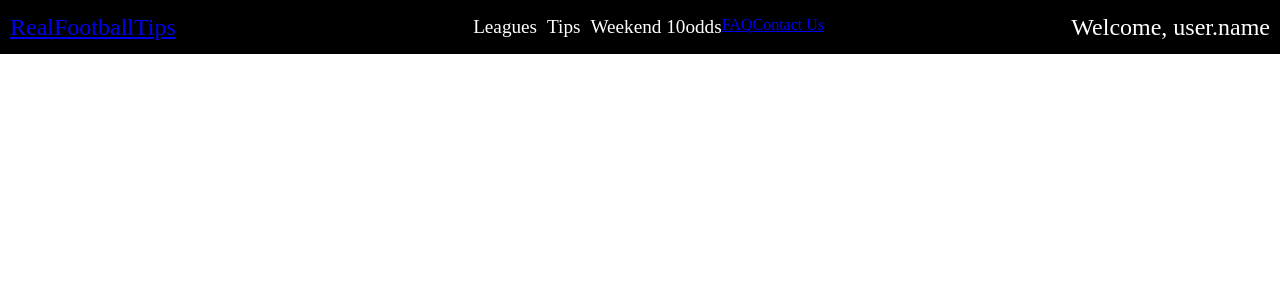
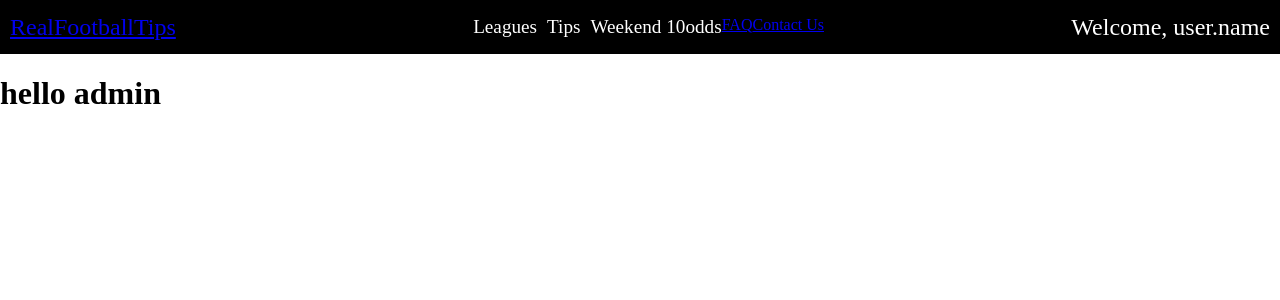
Before and after one commit to diamond-nicholas/football_tip, a React (Create React App) app: page /adminDashboard in a window 1280 px wide. Shown: the top 300 px of the page. Built offline with nearby package versions, Linux system fonts and the light colour scheme.

Commit message:
add admin page

```diff
--- /dev/null
+++ b/src/Admin/Admin.js
@@ -0,0 +1,11 @@
+import React from 'react';
+
+const Admin = () => {
+  return (
+    <div>
+      <h1>hello admin</h1>
+    </div>
+  );
+};
+
+export default Admin;
--- a/src/Components/App.js
+++ b/src/Components/App.js
@@ -7,6 +7,7 @@ import Upcoming from './Upcoming';
 import FAQ from '../Pages/FAQ/FAQ';
 import Contact from '../Pages/Contact/Contact';
 import { BrowserRouter as Router, Switch, Route } from 'react-router-dom';
+import Admin from '../Admin/Admin';
 
 import('../Styles/App.css');
 
@@ -25,6 +26,7 @@ function App() {
           </Route>
           <Route path='/contact' component={Contact} />
           <Route path='/faq' component={FAQ} />
+          <Route path='/adminDashboard' component={Admin} />
         </Switch>
       </div>
     </Router>
```
